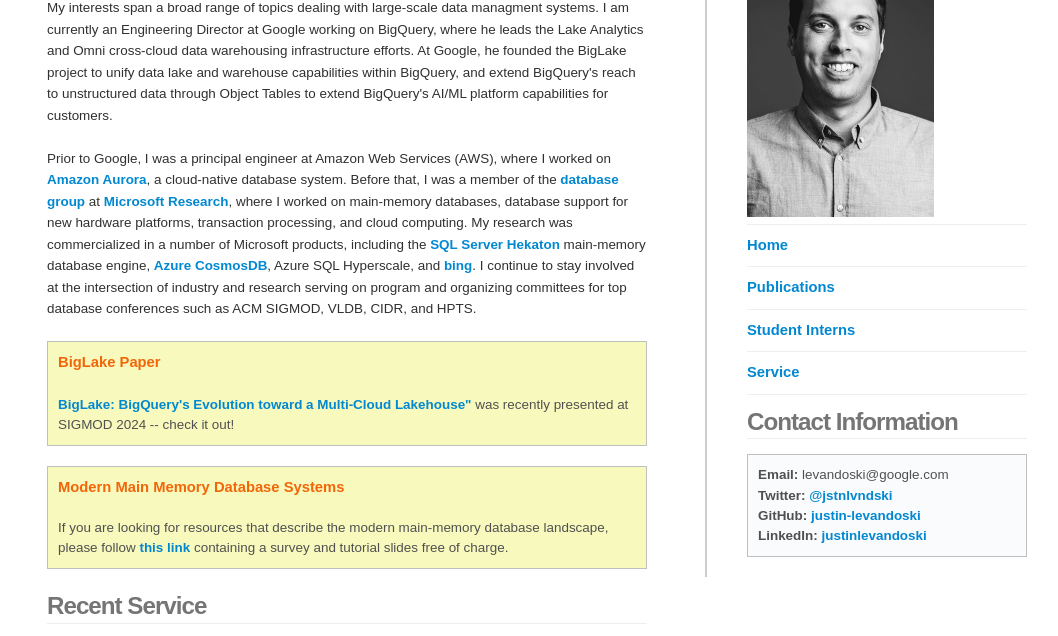
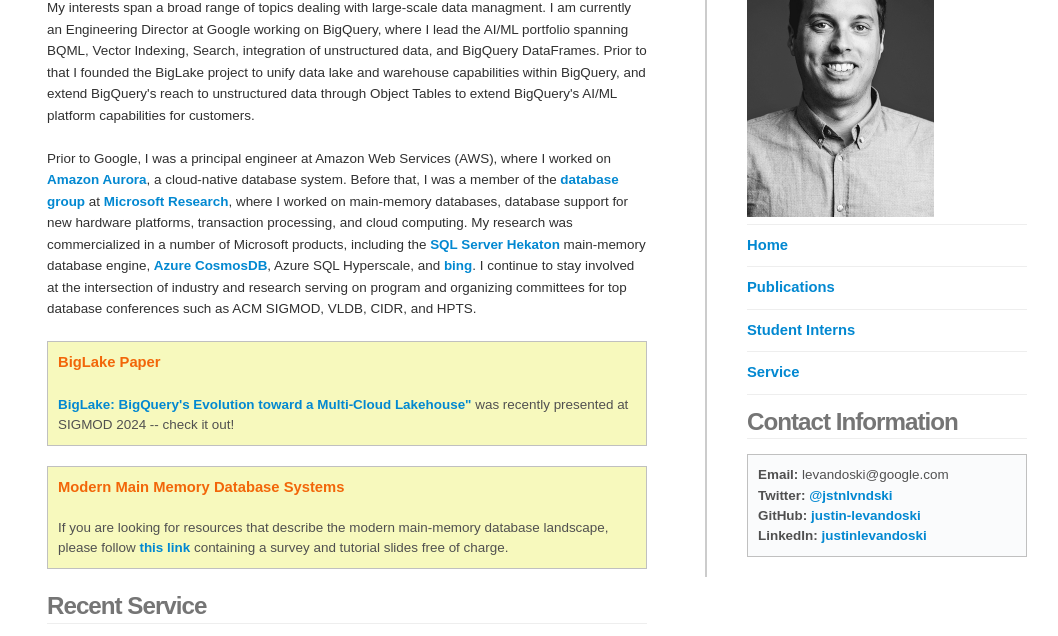
Before and after one commit to justin-levandoski/justin-levandoski.github.io, a plain HTML site: page index.html in a window 1280 px wide. Shown: the part 103-739 px from the top of the page, without its empty margins (103-1161 px from the left). Drawn offline with Linux system fonts and the light colour scheme.

Commit message:
Update index.html

```diff
--- a/index.html
+++ b/index.html
@@ -49,8 +49,8 @@
     <div id="content">
         <h1>Justin Levandoski</h1>
 
-        My interests span a broad range of topics dealing with large-scale data managment systems.  I am currently an Engineering Director at Google working on BigQuery,
-        where he leads the Lake Analytics and Omni cross-cloud data warehousing infrastructure efforts. At Google, he founded the BigLake project to unify data lake and
+        My interests span a broad range of topics dealing with large-scale data managment.  I am currently an Engineering Director at Google working on BigQuery, where I lead
+        the AI/ML portfolio spanning BQML, Vector Indexing, Search, integration of unstructured data, and BigQuery DataFrames. Prior to that I founded the BigLake project to unify data lake and
         warehouse capabilities within BigQuery, and extend BigQuery's reach to unstructured data through Object Tables to extend BigQuery's AI/ML platform capabilities for customers.
 
         <br /><br />
```
